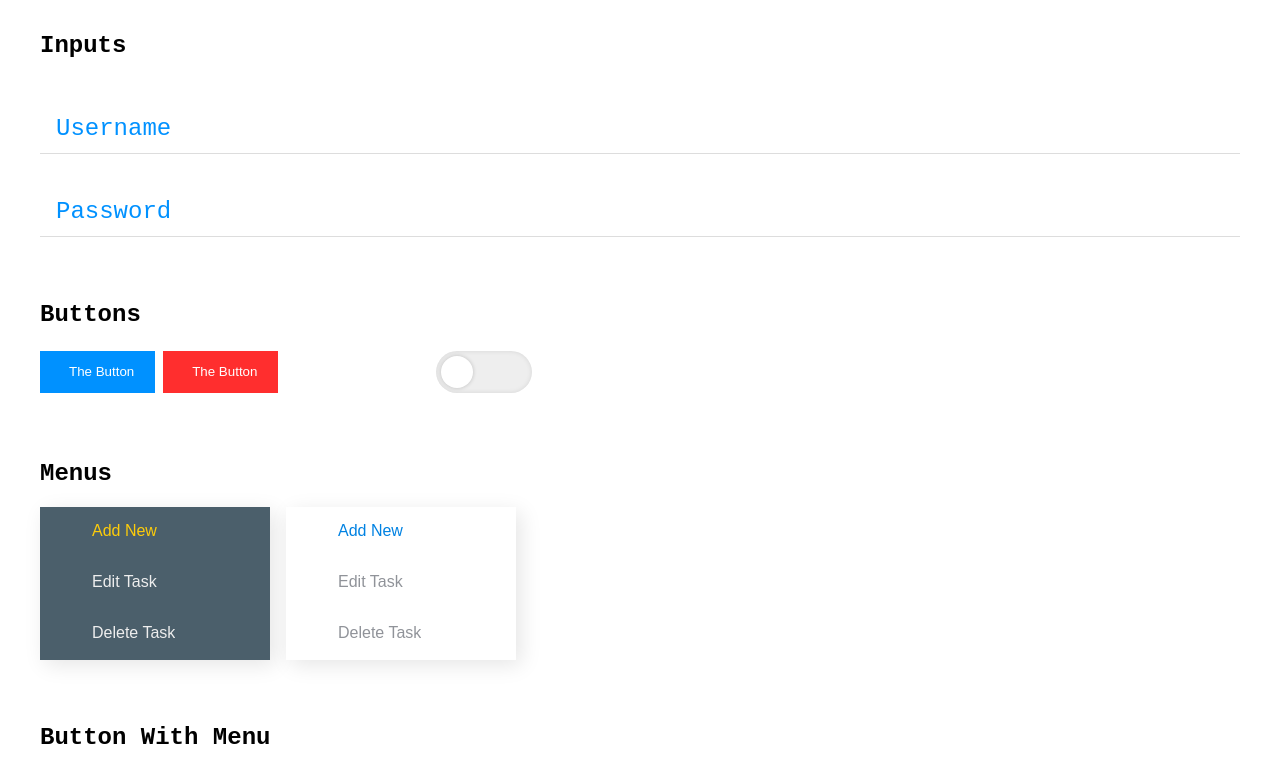
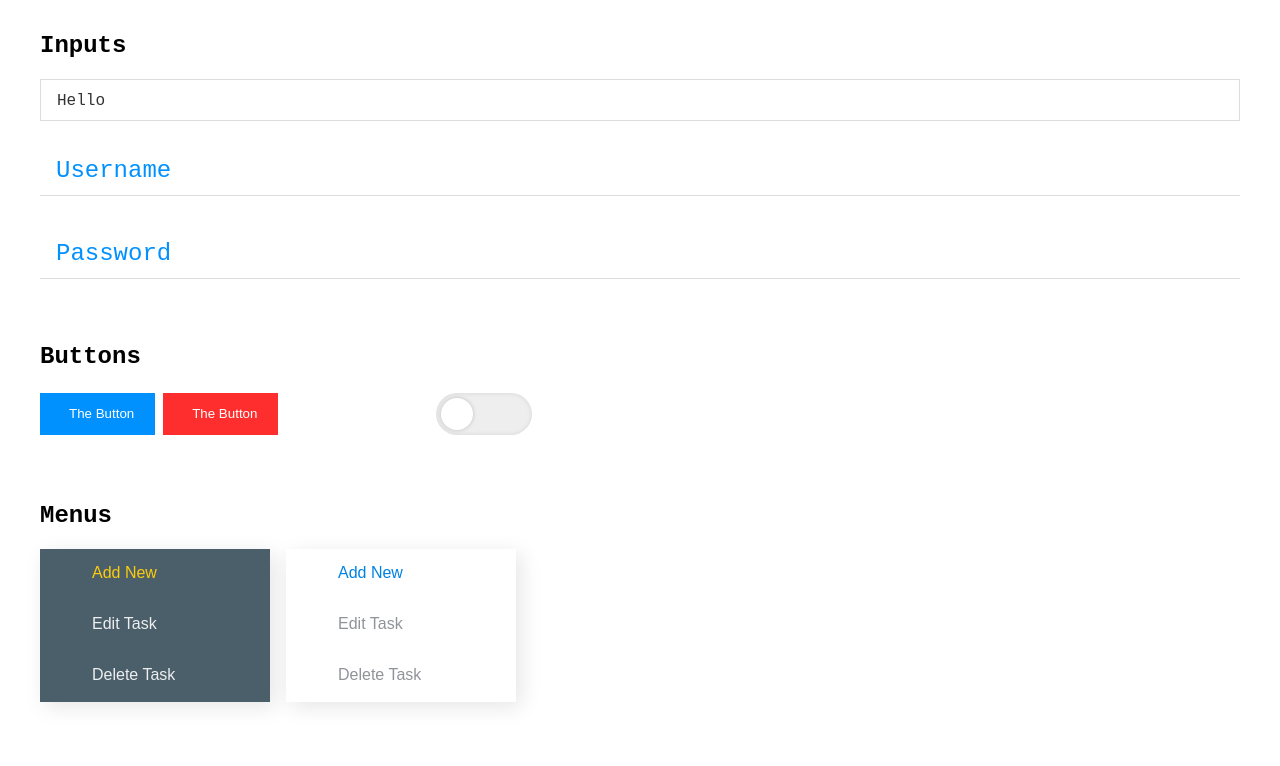
Before and after one commit to leyiang/yiang_vue_library, a Vue app: page / in a window 1280 px wide. Shown: the top 766 px of the page. Built offline with nearby package versions, Linux system fonts and the light colour scheme; some icons are missing.

Commit message:
Version 1 done

```diff
--- a/src/App.vue
+++ b/src/App.vue
@@ -16,6 +16,7 @@
         <div class="flex flex-column">
             <h2 class="title">Inputs</h2>
             <!-- /.title -->
+            <y-select name="test" v-model="test"></y-select>
 
             <y-input type="text" :label="true" class="mb-h">Username</y-input>
             <y-input type="password" :label="true">Password</y-input>
@@ -137,6 +138,7 @@
     export default {
         data: () => ({
             value: false,
+            test: 1,
         }),
 
         mounted() {
@@ -162,6 +164,10 @@
 
             addFails() {
                 this.fails("Title", "content");
+            },
+
+            dragstart: function(e) {
+                console.log(e);
             }
         },
     }
--- a/src/components/Basic/Input/Input.vue
+++ b/src/components/Basic/Input/Input.vue
@@ -15,7 +15,6 @@
             <slot></slot>
         </span>
         <!-- /.label -->
-
     </div>
 
     <!-- /.input-group -->
@@ -35,7 +34,7 @@
             label: {
                 type: Boolean,
                 default: false,
-            }
+            },
         },
 
         data: () => ({
@@ -47,10 +46,7 @@
             inputExpandStatus() {
                 this.inputFocusStatus;
                 // return (this.$attrs.value) || this.inputFocusStatus;
-            }
-        },
-
-        created() {
+            },
         },
 
         methods: {
@@ -66,6 +62,11 @@
 </script>
 
 <style scoped>
+
+    .input-group {
+        position: relative;
+    }
+
     .label-input {
         position: relative;
         padding-top: 2rem;
@@ -95,4 +96,14 @@
         font-size: 1rem;
     }
     /*------ Focus Input ------*/
+
+    .fa {
+        position: absolute;
+        left: 1rem;
+        bottom: .8rem;
+    }
+
+    .has-icon input {
+        padding-left: 2.3rem;
+    }
 </style>
--- a/src/components/Basic/Input/InputCore.vue
+++ b/src/components/Basic/Input/InputCore.vue
@@ -22,7 +22,7 @@
                         }
                     }
                 );
-            }
+            },
         },
 
         created() {
--- /dev/null
+++ b/src/components/Basic/Input/Option.vue
@@ -0,0 +1,38 @@
+<template>
+    <div class="option" v-on="$listeners"><slot></slot></div>
+    <!-- /.option -->
+</template>
+
+<script>
+    export default {
+        data: () => ({}),
+
+        created() {
+
+        },
+
+        methods: {},
+    }
+</script>
+
+<style>
+    .option {
+        padding: .75rem 1rem;
+        border: 1px solid #909399;
+        border-bottom: 1px solid #DDD;
+        border-top: none;
+        cursor: pointer;
+    }
+
+    .option:hover {
+        background-color: rgba(0, 0, 0, 0.05);
+    }
+    .option:last-of-type {
+        border-bottom: 1px solid #909399;
+    }
+
+    .option:first-of-type {
+        border-top: 1px solid #909399;
+    }
+
+</style>
--- /dev/null
+++ b/src/components/Basic/Input/Select.vue
@@ -0,0 +1,136 @@
+<template>
+    <div class="select-container" @mouseover="hoverSelect = true" @mouseout="hoverSelect = false">
+
+<!--        <y-input class="select-search"></y-input>-->
+        <!-- /.select-search -->
+
+        <!--  Use Blur Event to Collapse the Menu -->
+        <input
+            v-focus-if:expanded
+            @blur="inputBlur"
+            class="visually-hidden"
+            v-bind="$attrs"
+            v-model="value"
+        >
+
+        <div class="select-button" @click="toggleExpand">
+            {{ currentDisplay }}
+        </div>
+        <!-- /.select -->
+
+        <div class="option-list" v-show="expanded">
+            <y-option v-for="item in list" @click="select(item.id)">{{ item.title }}</y-option>
+        </div>
+        <!-- /.option-list -->
+    </div>
+    <!-- /.select-container -->
+
+</template>
+
+<script>
+    export default {
+        inheritAttrs: false,
+
+        props: {
+            titleIndex: {
+                type: String,
+                default: "title",
+            },
+
+            value: {
+                type: Number,
+                default: -1,
+            }
+        },
+
+        data: () => ({
+            expanded: false,
+            hoverSelect: false,
+
+            list: [
+                {id: 1, title: "Hello"},
+                {id: 2, title: "Hohoho"},
+                {id: 3, title: "Hahah"},
+                {id: 4, title: "Xixix"},
+            ]
+        }),
+
+        computed: {
+            currentDisplay() {
+                if( this.value ) {
+                    return this.getTitle( this.value );
+                }
+
+                return "Please Select";
+            },
+        },
+
+        methods: {
+            getTitle() {
+                if( ! this.value ) return;
+
+                let res;
+                for( let item of this.list ) {
+                    if( item.id === this.value ) {
+                        return item[ this.titleIndex ];
+                    }
+                }
+            },
+
+            toggleExpand() {
+                this.expanded = ! this.expanded;
+            },
+
+            collapse() {
+                this.expanded = false;
+            },
+
+            select(id) {
+                this.$emit("input", id);
+                this.collapse();
+            },
+
+            inputBlur() {
+                if( ! this.hoverSelect ) {
+                    this.collapse();
+                }
+            }
+        },
+    }
+</script>
+
+<style scoped>
+    .select-container {
+        position: relative;
+    }
+
+    .select-search {
+        margin-bottom: .2rem;
+    }
+
+    .select-button {
+        display: flex;
+        width: 100%;
+        height: 42px;
+
+        font-size: 1rem;
+        color: #323232;
+
+        padding: .75rem 1rem;
+        font-family: inherit;
+        border: 1px solid #DDD;
+
+        cursor: pointer;
+    }
+
+    .option-list {
+        box-shadow: 0 5px 10px rgba(0, 0, 0, 0.1);
+        position: absolute;
+
+        bottom: 0;
+        transform: translateY(100%);
+        width: 100%;
+        z-index: 10;
+        background-color: #FFF;
+    }
+</style>
--- a/src/plugins/components.js
+++ b/src/plugins/components.js
@@ -1,7 +1,9 @@
 /* ======== IMPORT BASIC GLOBAL COMPONENTS ======== */
 
 /*------ Inputs ------*/
-import Input from "../components/Basic/Input/Input.vue";
+import Input from "../components/Basic/Input/Input";
+import Select from "../components/Basic/Input/Select";
+import YOption from "../components/Basic/Input/Option";
 /*------ Inputs ------*/
 
 /*------ Buttons ------*/
@@ -44,6 +46,8 @@ export default {
 
         /*------ Inputs ------*/
         Vue.component( add_tag_prefix("input"), Input );
+        Vue.component( add_tag_prefix("select"), Select );
+        Vue.component( add_tag_prefix("option"), YOption );
         /*------ Inputs ------*/
 
         /*------ Buttons ------*/
```
